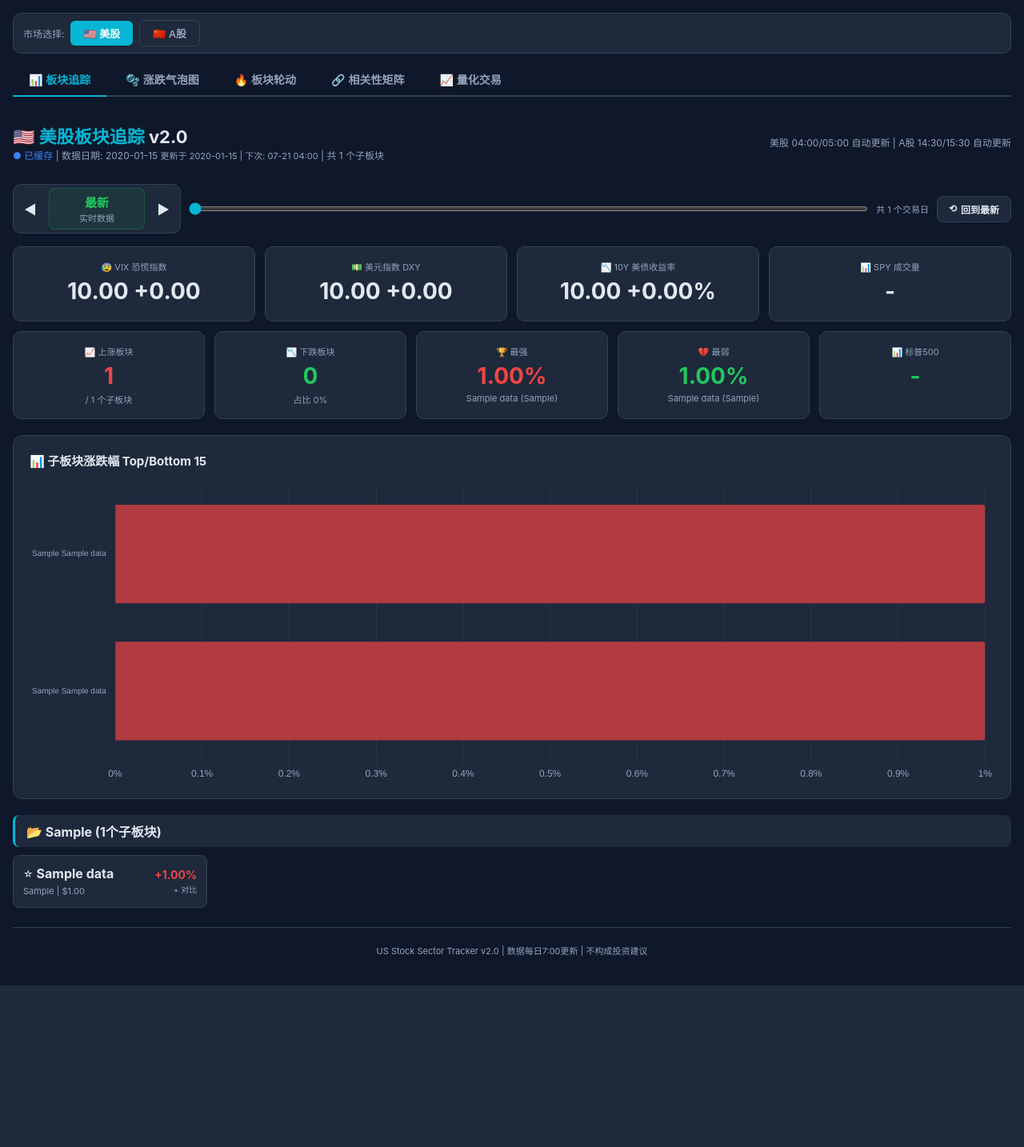
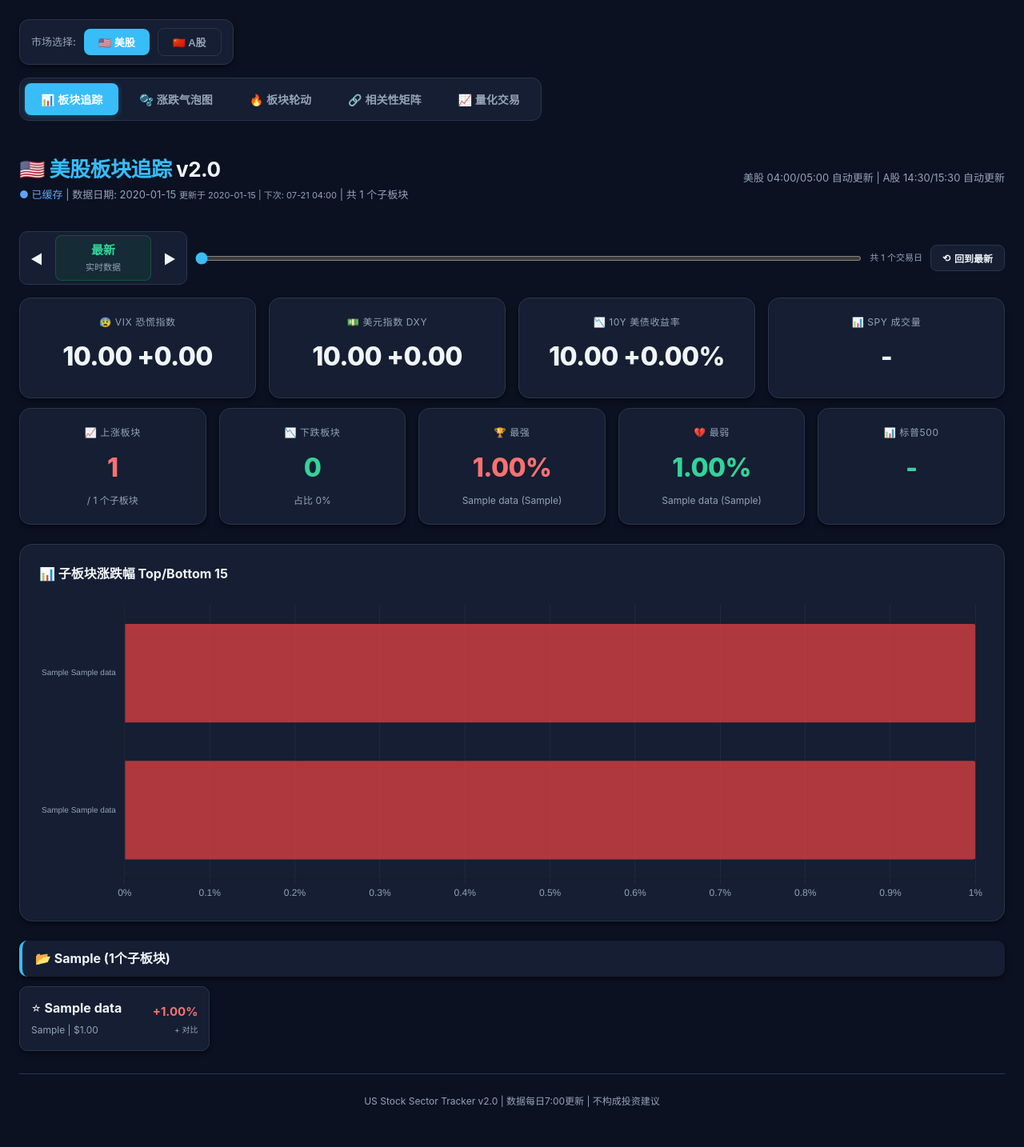
Before and after one commit to xc18321431408-png/stock-tracker, a Flask app: page / in a window 1280 px wide. Shown: the whole page at 80% size. Before the commit the page ends 1232 px from the top, so only its background shows below. Run offline with Flask 3, Linux system fonts and the light colour scheme; tables that the repository leaves empty hold one stand-in row (values such as "Sample post"); a database or web service that is not in the repository returns one stand-in record (values such as "Sample title"); data that the repository does not hold is empty; some libraries are stand-ins or nearby versions.

Commit message:
ui: 优化暗色主题、热力图配色、加载动画与视觉层次

```diff
--- a/templates/index.html
+++ b/templates/index.html
@@ -8,25 +8,27 @@
 <script src="https://cdn.jsdelivr.net/npm/echarts@5.5.0/dist/echarts.min.js"></script>
 <style>
 :root {
-  --bg:#0f172a; --card:#1e293b; --border:#334155;
-  --text:#e2e8f0; --muted:#94a3b8; --green:#22c55e; --red:#ef4444;
-  --blue:#3b82f6; --accent:#06b6d4; --gold:#f59e0b;
+  --bg:#0b1120; --card:#151e32; --border:#2a3650;
+  --text:#f1f5f9; --muted:#94a3b8; --green:#34d399; --red:#f87171;
+  --blue:#60a5fa; --accent:#38bdf8; --gold:#fbbf24;
+  --card-shadow: 0 4px 6px -1px rgba(0,0,0,0.4), 0 2px 4px -2px rgba(0,0,0,0.3);
+  --hover-shadow: 0 10px 15px -3px rgba(0,0,0,0.5), 0 4px 6px -4px rgba(0,0,0,0.4);
 }
 *{margin:0;padding:0;box-sizing:border-box}
-body{font-family:-apple-system,'Microsoft YaHei',sans-serif;background:var(--bg);color:var(--text);min-height:100vh;padding:16px}
+body{font-family:-apple-system,'Microsoft YaHei','PingFang SC','Noto Sans SC',sans-serif;background:var(--bg);color:var(--text);min-height:100vh;padding:24px;line-height:1.6}
 .container{max-width:1600px;margin:0 auto}
 
 /* Tabs */
-.tabs{display:flex;gap:4px;margin-bottom:20px;border-bottom:2px solid var(--border)}
-.tab{padding:10px 20px;cursor:pointer;border:none;background:none;color:var(--muted);font-size:14px;font-weight:600;border-bottom:2px solid transparent;margin-bottom:-2px;transition:all .2s}
-.tab:hover{color:var(--text)}
-.tab.active{color:var(--accent);border-bottom-color:var(--accent)}
+.tabs{display:flex;gap:6px;margin-bottom:24px;padding:6px;background:var(--card);border:1px solid var(--border);border-radius:12px;width:fit-content}
+.tab{padding:10px 20px;cursor:pointer;border:none;background:transparent;color:var(--muted);font-size:14px;font-weight:600;border-radius:8px;transition:all .2s}
+.tab:hover{color:var(--text);background:rgba(56,189,248,0.08)}
+.tab.active{color:#fff;background:var(--accent);box-shadow:0 2px 8px rgba(56,189,248,0.25)}
 
 /* Header */
-.header{display:flex;justify-content:space-between;align-items:center;padding:12px 0;margin-bottom:16px;flex-wrap:wrap;gap:8px}
-.header h1{font-size:22px}
+.header{display:flex;justify-content:space-between;align-items:center;padding:16px 0;margin-bottom:20px;flex-wrap:wrap;gap:12px}
+.header h1{font-size:26px;letter-spacing:-0.02em}
 .header h1 span{color:var(--accent)}
-.meta{font-size:12px;color:var(--muted)}
+.meta{font-size:13px;color:var(--muted)}
 
 /* Date Navigator (NEW DESIGN) */
 .date-nav{display:flex;align-items:center;gap:10px;margin-bottom:16px;flex-wrap:wrap;user-select:none}
@@ -46,56 +48,70 @@ body{font-family:-apple-system,'Microsoft YaHei',sans-serif;background:var(--bg)
 .date-nav .page-indicator{font-size:11px;color:var(--muted);min-width:50px;text-align:center}
 
 /* Cards */
-.cards{display:grid;grid-template-columns:repeat(auto-fit,minmax(180px,1fr));gap:12px;margin-bottom:20px}
-.card{background:var(--card);border:1px solid var(--border);border-radius:10px;padding:16px;text-align:center}
-.card .lbl{font-size:11px;color:var(--muted);text-transform:uppercase;margin-bottom:6px}
-.card .val{font-size:28px;font-weight:700}
+.cards{display:grid;grid-template-columns:repeat(auto-fit,minmax(200px,1fr));gap:16px;margin-bottom:24px}
+.card{background:var(--card);border:1px solid var(--border);border-radius:14px;padding:20px;text-align:center;box-shadow:var(--card-shadow);transition:transform .2s,box-shadow .2s}
+.card:hover{transform:translateY(-2px);box-shadow:var(--hover-shadow)}
+.card .lbl{font-size:12px;color:var(--muted);text-transform:uppercase;margin-bottom:8px;letter-spacing:0.05em}
+.card .val{font-size:32px;font-weight:800;letter-spacing:-0.02em}
 .card .val.up{color:var(--red)} .card .val.down{color:var(--green)}
-.card .sub{font-size:11px;color:var(--muted);margin-top:4px}
+.card .sub{font-size:12px;color:var(--muted);margin-top:6px}
 
 /* Category sections */
-.cat-section{margin-bottom:24px}
-.cat-title{font-size:16px;font-weight:700;margin-bottom:10px;padding:8px 14px;background:var(--card);border-radius:8px;border-left:3px solid var(--accent);cursor:pointer}
-.cat-title:hover{background:#253349}
+.cat-section{margin-bottom:28px}
+.cat-title{font-size:16px;font-weight:700;margin-bottom:12px;padding:10px 16px;background:var(--card);border-radius:10px;border-left:4px solid var(--accent);cursor:pointer;box-shadow:var(--card-shadow);transition:background .2s}
+.cat-title:hover{background:#1c2740}
 
 /* Sector grid */
-.sector-grid{display:grid;grid-template-columns:repeat(auto-fill,minmax(210px,1fr));gap:8px;margin-bottom:8px}
-.sector-item{background:var(--card);border:1px solid var(--border);border-radius:8px;padding:12px;cursor:pointer;transition:all .2s;display:flex;justify-content:space-between;align-items:center}
-.sector-item:hover{border-color:var(--accent);transform:translateY(-1px);box-shadow:0 4px 12px rgba(0,0,0,.3)}
-.sector-item .sym{font-size:11px;color:var(--muted)}
-.sector-item .chg{font-weight:700;font-size:14px}
+.sector-grid{display:grid;grid-template-columns:repeat(auto-fill,minmax(220px,1fr));gap:10px;margin-bottom:12px}
+.sector-item{background:var(--card);border:1px solid var(--border);border-radius:10px;padding:14px;cursor:pointer;transition:all .2s;display:flex;justify-content:space-between;align-items:center;box-shadow:var(--card-shadow)}
+.sector-item:hover{border-color:var(--accent);transform:translateY(-2px);box-shadow:var(--hover-shadow)}
+.sector-item .sym{font-size:12px;color:var(--muted)}
+.sector-item .chg{font-weight:700;font-size:15px}
 .chg.up{color:var(--red)} .chg.down{color:var(--green)}
 
 /* Modal */
-.modal-overlay{display:none;position:fixed;top:0;left:0;right:0;bottom:0;background:rgba(0,0,0,.7);z-index:100;justify-content:center;align-items:center}
+.modal-overlay{display:none;position:fixed;top:0;left:0;right:0;bottom:0;background:rgba(0,0,0,.7);backdrop-filter:blur(4px);z-index:100;justify-content:center;align-items:center}
 .modal-overlay.show{display:flex}
-.modal{background:var(--card);border:1px solid var(--border);border-radius:14px;padding:24px;max-width:1100px;width:98%;max-height:90vh;overflow-y:auto;position:relative}
+.modal{background:var(--card);border:1px solid var(--border);border-radius:16px;padding:28px;max-width:1100px;width:98%;max-height:90vh;overflow-y:auto;position:relative;box-shadow:var(--hover-shadow)}
 .modal h3{font-size:20px;margin-bottom:16px}
-.modal .close{position:absolute;top:12px;right:16px;background:none;border:none;color:var(--muted);font-size:24px;cursor:pointer}
+.modal .close{position:absolute;top:14px;right:18px;background:none;border:none;color:var(--muted);font-size:24px;cursor:pointer;transition:color .2s}
+.modal .close:hover{color:var(--text)}
 .modal table{width:100%;border-collapse:collapse}
-.modal th{text-align:left;padding:8px 12px;font-size:11px;color:var(--muted);border-bottom:1px solid var(--border)}
-.modal td{padding:8px 12px;font-size:14px;border-bottom:1px solid rgba(255,255,255,.04)}
+.modal th{text-align:left;padding:10px 14px;font-size:12px;color:var(--muted);border-bottom:1px solid var(--border);font-weight:600}
+.modal td{padding:10px 14px;font-size:14px;border-bottom:1px solid rgba(255,255,255,.04)}
 .modal .loading{text-align:center;padding:40px;color:var(--muted)}
 
 /* Chart */
-.chart-box{background:var(--card);border:1px solid var(--border);border-radius:12px;padding:20px;margin-bottom:20px}
-.chart-box h3{font-size:15px;margin-bottom:12px}
+.chart-box{background:var(--card);border:1px solid var(--border);border-radius:16px;padding:24px;margin-bottom:24px;box-shadow:var(--card-shadow)}
+.chart-box h3{font-size:16px;margin-bottom:16px;color:var(--text);font-weight:700}
 canvas{max-height:380px}
 
 /* Quant Panel */
-.quant-panel{display:grid;grid-template-columns:1fr 1fr;gap:20px}
-.quant-form{background:var(--card);border:1px solid var(--border);border-radius:12px;padding:20px}
-.quant-form label{display:block;font-size:12px;color:var(--muted);margin:10px 0 4px}
-.quant-form select,.quant-form input{width:100%;padding:8px 12px;background:var(--bg);border:1px solid var(--border);border-radius:6px;color:var(--text);font-size:14px}
-.quant-form button{width:100%;padding:12px;margin-top:16px;background:var(--accent);border:none;border-radius:8px;color:#fff;font-size:15px;font-weight:700;cursor:pointer}
-.quant-form button:hover{opacity:.85}
-.quant-result{background:var(--card);border:1px solid var(--border);border-radius:12px;padding:20px}
-.quant-result .metric-grid{display:grid;grid-template-columns:1fr 1fr;gap:12px}
-.quant-result .metric{text-align:center;padding:12px;background:var(--bg);border-radius:8px}
-.quant-result .metric .mv{font-size:24px;font-weight:700}
-.quant-result .metric .ml{font-size:11px;color:var(--muted)}
-
-.footer{text-align:center;padding:20px;color:var(--muted);font-size:11px;border-top:1px solid var(--border);margin-top:20px}
+.quant-panel{display:grid;grid-template-columns:1fr 1fr;gap:24px}
+.quant-form{background:var(--card);border:1px solid var(--border);border-radius:16px;padding:24px;box-shadow:var(--card-shadow)}
+.quant-form label{display:block;font-size:13px;color:var(--muted);margin:12px 0 6px;font-weight:500}
+.quant-form select,.quant-form input{width:100%;padding:10px 14px;background:var(--bg);border:1px solid var(--border);border-radius:8px;color:var(--text);font-size:14px;transition:border-color .2s}
+.quant-form select:focus,.quant-form input:focus{outline:none;border-color:var(--accent)}
+.quant-form button{width:100%;padding:12px;margin-top:16px;background:var(--accent);border:none;border-radius:10px;color:#fff;font-size:15px;font-weight:700;cursor:pointer;transition:opacity .2s,transform .1s}
+.quant-form button:hover{opacity:.9}
+.quant-form button:active{transform:scale(0.98)}
+.quant-result{background:var(--card);border:1px solid var(--border);border-radius:16px;padding:24px;box-shadow:var(--card-shadow)}
+.quant-result .metric-grid{display:grid;grid-template-columns:1fr 1fr;gap:14px}
+.quant-result .metric{text-align:center;padding:14px;background:var(--bg);border-radius:10px;border:1px solid rgba(255,255,255,0.04)}
+.quant-result .metric .mv{font-size:26px;font-weight:800}
+.quant-result .metric .ml{font-size:12px;color:var(--muted);margin-top:4px}
+
+.footer{text-align:center;padding:24px;color:var(--muted);font-size:12px;border-top:1px solid var(--border);margin-top:24px}
+
+/* Loading Spinner */
+.loading-spinner{display:flex;flex-direction:column;align-items:center;justify-content:center;padding:60px 20px;color:var(--muted)}
+.loading-spinner .spinner{width:40px;height:40px;border:3px solid rgba(56,189,248,0.15);border-top-color:var(--accent);border-radius:50%;animation:spin 1s linear infinite;margin-bottom:16px}
+.loading-spinner .text{font-size:14px;font-weight:500}
+@keyframes spin{to{transform:rotate(360deg)}}
+
+/* Skeleton */
+.skeleton{background:linear-gradient(90deg,var(--card) 25%,#1c2740 50%,var(--card) 75%);background-size:200% 100%;animation:skeleton 1.5s ease-in-out infinite;border-radius:6px}
+@keyframes skeleton{0%{background-position:200% 0}100%{background-position:-200% 0}}
 
 /* Toast notification */
 .toast{position:fixed;bottom:24px;left:50%;transform:translateX(-50%) translateY(80px);background:var(--card);border:1px solid var(--border);color:var(--text);padding:10px 20px;border-radius:8px;font-size:13px;box-shadow:0 8px 24px rgba(0,0,0,.4);z-index:200;opacity:0;transition:all .3s ease}
@@ -115,10 +131,10 @@ canvas{max-height:380px}
 <div class="container">
 
 <!-- Market Switcher -->
-<div style="display:flex;align-items:center;gap:8px;margin-bottom:12px;padding:8px 12px;background:var(--card);border:1px solid var(--border);border-radius:10px">
-  <span style="font-size:12px;color:var(--muted)">市场选择:</span>
-  <button id="marketUS" onclick="switchMarket('us')" style="background:var(--accent);border:none;color:#fff;padding:6px 16px;border-radius:6px;cursor:pointer;font-size:13px;font-weight:600">🇺🇸 美股</button>
-  <button id="marketCN" onclick="switchMarket('cn')" style="background:transparent;border:1px solid var(--border);color:var(--muted);padding:6px 16px;border-radius:6px;cursor:pointer;font-size:13px;font-weight:600">🇨🇳 A股</button>
+<div style="display:flex;align-items:center;gap:10px;margin-bottom:16px;padding:10px 14px;background:var(--card);border:1px solid var(--border);border-radius:12px;box-shadow:var(--card-shadow);width:fit-content">
+  <span style="font-size:13px;color:var(--muted);font-weight:500">市场选择:</span>
+  <button id="marketUS" onclick="switchMarket('us')" style="background:var(--accent);border:none;color:#fff;padding:7px 18px;border-radius:8px;cursor:pointer;font-size:13px;font-weight:600;transition:all .2s">🇺🇸 美股</button>
+  <button id="marketCN" onclick="switchMarket('cn')" style="background:transparent;border:1px solid var(--border);color:var(--muted);padding:7px 18px;border-radius:8px;cursor:pointer;font-size:13px;font-weight:600;transition:all .2s">🇨🇳 A股</button>
 </div>
 
 <!-- Tabs -->
@@ -179,7 +195,7 @@ canvas{max-height:380px}
       <h3 id="modalTitle" style="margin:0">🔍 板块详情</h3>
       <button id="compareBtn" onclick="showCompareChart()" style="background:var(--card);border:1px solid var(--border);color:var(--accent);padding:5px 12px;border-radius:6px;cursor:pointer;font-size:12px;font-weight:600">📊 对比 (0)</button>
     </div>
-    <div id="modalContent" class="loading">加载中...</div>
+    <div id="modalContent" class="loading"><div class="loading-spinner"><div class="spinner"></div><div class="text">加载中...</div></div></div>
   </div>
 </div>
 </div>
@@ -344,7 +360,7 @@ function switchMarket(m) {
   updateDateNavUI();
 
   // Clear display to avoid showing stale data
-  document.getElementById('summaryCards').innerHTML = '<div class="card"><div class="lbl">加载中...</div><div class="val">⏳</div></div>';
+  document.getElementById('summaryCards').innerHTML = '<div class="card" style="display:flex;align-items:center;justify-content:center;min-height:120px"><div class="loading-spinner" style="padding:0"><div class="spinner"></div></div></div>';
   document.getElementById('categoriesContainer').innerHTML = '';
   if (window._chart) { window._chart.destroy(); window._chart = null; }
 
@@ -632,7 +648,7 @@ function filterWatchlist() {
 async function openSectorDetail(name) {
   document.getElementById('modalOverlay').classList.add('show');
   document.getElementById('modalTitle').textContent = '🔍 ' + name + ' — 龙头股 Top 10';
-  document.getElementById('modalContent').innerHTML = '<div class="loading">⏳ 加载中...</div>';
+  document.getElementById('modalContent').innerHTML = '<div class="loading-spinner"><div class="spinner"></div><div class="text">加载中...</div></div>';
 
   try {
     const resp = await fetch(apiBase('/sector/') + encodeURIComponent(name));
@@ -1180,7 +1196,7 @@ function isWatched(symbol) { return getWatchlist().includes(symbol); }
 async function renderRotationChart() {
   const el = document.getElementById('rotationChart');
   if (!el) return;
-  el.innerHTML = '<div style="text-align:center;padding-top:200px;color:var(--muted)">⏳ 加载中...</div>';
+  el.innerHTML = '<div class="loading-spinner"><div class="spinner"></div><div class="text">加载中...</div></div>';
   try {
     console.log('[Rotation] fetching', apiBase('/rotation'));
     const resp = await fetch(apiBase('/rotation'));
@@ -1256,7 +1272,7 @@ async function renderRotationChart() {
       visualMap: {
         min: -12, max: 12, calculable: true, orient: 'horizontal', left: 'center', bottom: 10,
         text: ['强势 +12%', '弱势 -12%'], textStyle: { color: '#e2e8f0', fontSize: 13 },
-        inRange: { color: ['#22c55e', '#f59e0b', '#1e293b', '#ef4444'] },
+        inRange: { color: ['#064e3b', '#10b981', '#334155', '#f87171', '#7f1d1d'] },
         itemWidth: 20, itemHeight: 12
       },
       series: [{
@@ -1277,7 +1293,7 @@ async function renderRotationChart() {
 async function renderCorrelationChart() {
   const el = document.getElementById('correlationChart');
   if (!el) return;
-  el.innerHTML = '<div style="text-align:center;padding-top:200px;color:var(--muted)">⏳ 加载中...</div>';
+  el.innerHTML = '<div class="loading-spinner"><div class="spinner"></div><div class="text">加载中...</div></div>';
   try {
     console.log('[Correlation] fetching', apiBase('/correlation'));
     const resp = await fetch(apiBase('/correlation'));
@@ -1358,7 +1374,7 @@ async function renderCorrelationChart() {
       visualMap: {
         min: -1, max: 1, calculable: true, orient: 'horizontal', left: 'center', bottom: 10,
         text: ['正相关 +1', '负相关 -1'], textStyle: { color: '#e2e8f0', fontSize: 13 },
-        inRange: { color: ['#22c55e', '#f59e0b', '#1e293b', '#ef4444'] },
+        inRange: { color: ['#10b981', '#334155', '#f87171'] },
         itemWidth: 20, itemHeight: 12
       },
       dataZoom: [
```
